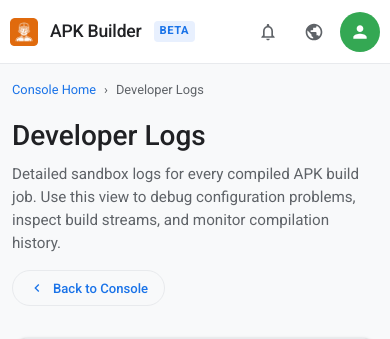
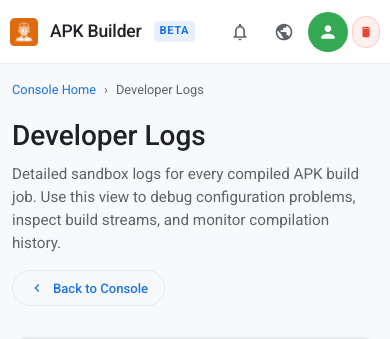
Before and after one commit to abhinandnm/apk-maker, a Flask app: page /dev/logs in a window 390 px wide. Shown: the top 339 px of the page. Run offline with Flask 2, Linux system fonts and the light colour scheme; some web fonts are replaced.

Commit message:
Show Clear Session button on mobile as icon-only (trash icon, no text label)

```diff
--- a/static/css/style.css
+++ b/static/css/style.css
@@ -1070,7 +1070,18 @@ input[type="url"] {
         padding: 0 16px;
     }
 
-    .nav-text-btn, .clear-data-action {
+    .nav-text-btn {
+        display: none;
+    }
+
+    /* Show Clear Session on mobile as icon-only (no text label) */
+    .clear-data-action {
+        display: inline-flex;
+        padding: 6px 8px;
+        min-width: unset;
+    }
+
+    .clear-data-action span {
         display: none;
     }
 }
@@ -1333,7 +1344,11 @@ html, body {
         padding: 0 10px;
     }
     .bar-right {
-        gap: 6px;
+        gap: 4px;
+    }
+
+    .clear-data-action {
+        padding: 5px 6px;
     }
     .product-title {
         font-size: 1.1rem;
```
